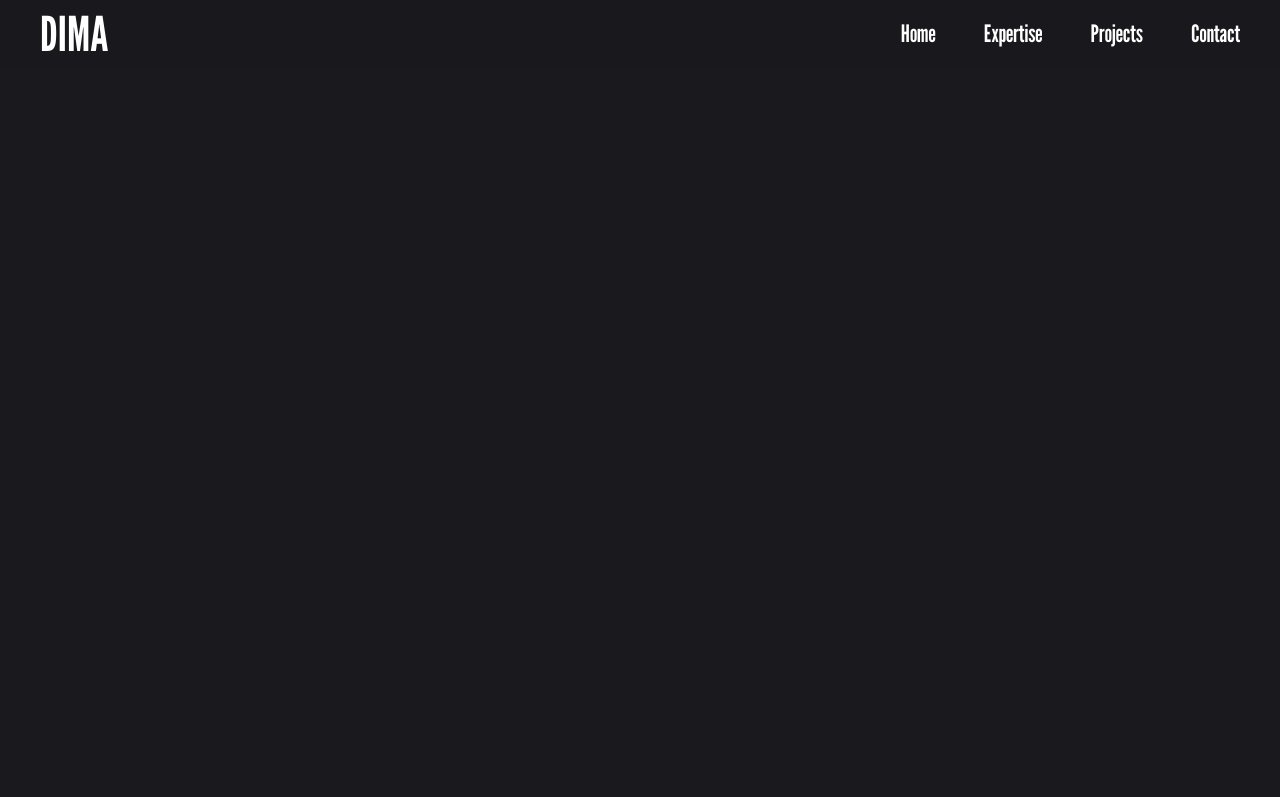
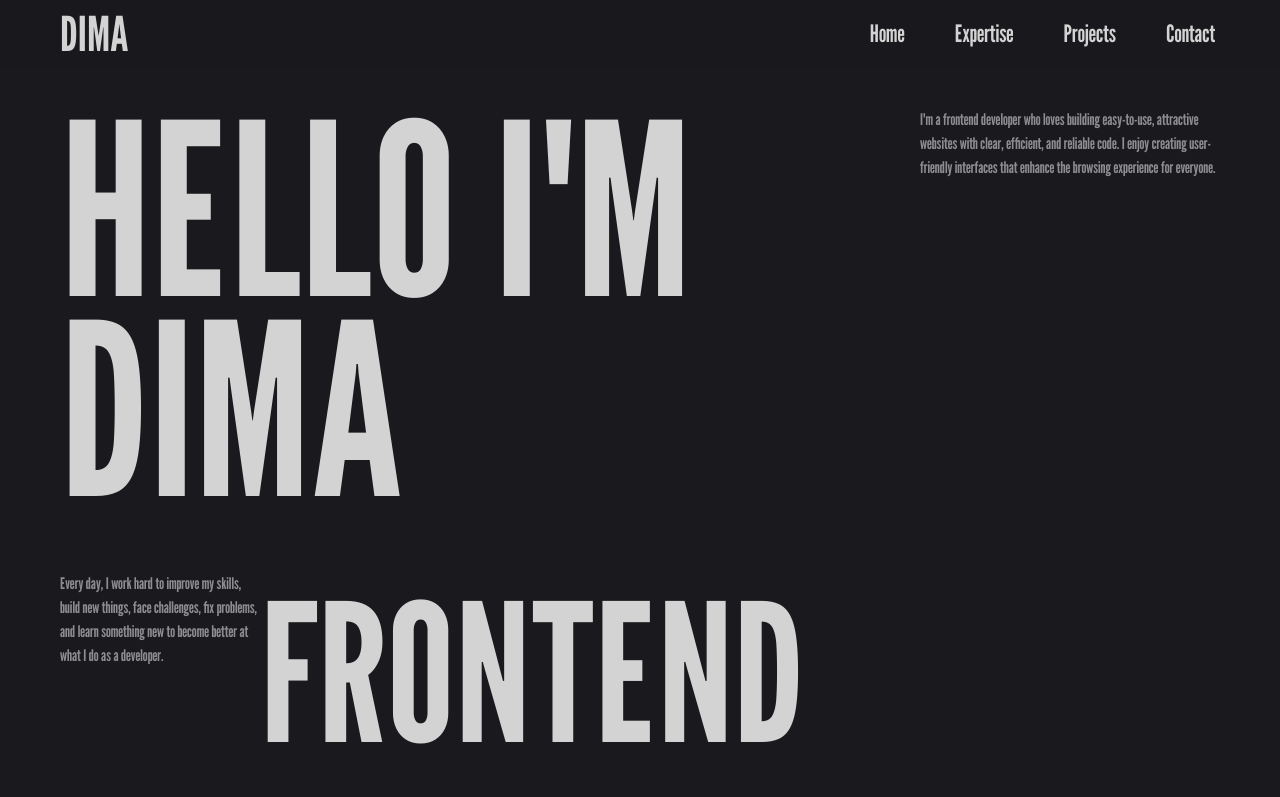
Before and after one commit to DimaShamoev/Web_Portfolio, a React (Vite) app: page / in a window 1280 px wide. Shown: the top 797 px of the page. Built offline with nearby package versions, Linux system fonts and the light colour scheme.

Commit message:
made landing

```diff
--- a/src/App.tsx
+++ b/src/App.tsx
@@ -3,7 +3,7 @@ import { routes } from "./routes/routes"
 
 const App: React.FunctionComponent = () => {
     return (
-        <div className="App text-white">
+        <div className="App ">
             <RouterProvider router={routes} />
         </div>
     )
--- a/src/animations/headerAnimations.ts
+++ b/src/animations/headerAnimations.ts
@@ -1,5 +1,5 @@
 export const headerTopToBottomAnim = {
-    initial: { y: -50, opacity: 0, scale: 0.95 },
+    initial: { y: -50, opacity: 0, scale: 0.9 },
     animate: {
         y: 0,
         opacity: 1,
@@ -8,8 +8,8 @@ export const headerTopToBottomAnim = {
             type: "spring",
             stiffness: 100,
             damping: 15,
-            duration: 2,
-            delay: 0.3,
+            duration: 1.5,
+            delay: 0.6,
         },
     },
 };
--- /dev/null
+++ b/src/animations/layoutAnimation.ts
@@ -0,0 +1,13 @@
+export const appear = {
+    initial: { y: '100vh', opacity: 0, borderRadius: '50%' },
+    animate: {
+        y: 0,
+        opacity: 1,
+        borderRadius: 0,
+        transition: {
+            type: "tween",
+            ease: "easeOut",
+            duration: 0.8,
+        },
+    },
+}
--- a/src/components/Header.tsx
+++ b/src/components/Header.tsx
@@ -2,6 +2,7 @@ import { IoMenu } from "react-icons/io5"
 import Container from "./Container"
 import { headerTopToBottomAnim } from "../animations/headerAnimations"
 import { motion } from "framer-motion";
+import AnimatedLinks from "./UI/AnimatedLinks";
 
 const Header: React.FunctionComponent = () => {
     return (
@@ -22,11 +23,11 @@ const Header: React.FunctionComponent = () => {
                         variants={headerTopToBottomAnim}
                         className="nav flex items-center"
                     >
-                        <ul className="hidden items-center text-2xl gap-12 sm:flex">
-                            <li><a href="#">Home</a></li>
-                            <li><a href="#">Expertise</a></li>
-                            <li><a href="#">Projects</a></li>
-                            <li><a href="#">Contact</a></li>
+                        <ul className="hidden items-center text-2xl gap-10 sm:flex">
+                            <AnimatedLinks link="#">Home</AnimatedLinks>
+                            <AnimatedLinks link="#">Expertise</AnimatedLinks>
+                            <AnimatedLinks link="#">Projects</AnimatedLinks>
+                            <AnimatedLinks link="#">Contact</AnimatedLinks>
                         </ul>
                         <span className="cursor-pointer text-2xl sm:hidden"><IoMenu /></span>
                     </motion.nav>
--- /dev/null
+++ b/src/components/UI/AnimatedLinks.tsx
@@ -0,0 +1,17 @@
+
+interface IAnimatedLinksProps {
+    children: React.ReactNode
+    link: string
+}
+
+const AnimatedLinks: React.FunctionComponent<IAnimatedLinksProps> = ({ children, link }) => {
+    return (
+        <li>
+            <a href={link} className="animated-link">
+                {children}
+            </a>
+        </li>
+    )
+}
+
+export default AnimatedLinks
--- a/src/components/layout/Layout.tsx
+++ b/src/components/layout/Layout.tsx
@@ -1,14 +1,22 @@
 import { Outlet } from "react-router-dom"
+import { motion } from 'framer-motion'
 import Header from "../Header"
+import { appear } from "../../animations/layoutAnimation"
 
 const Layout = () => {
+
     return (
-        <div>
+        <motion.div
+            initial='initial'
+            animate='animate'
+            variants={appear}
+            className="flex flex-col min-h-screen bg-[#1A191D] overflow-hidden"
+        >
             <Header />
-            <div className="main">
+            <div className="main flex flex-1 w-full container">
                 <Outlet />
             </div>
-        </div>
+        </motion.div>
     )
 }
 
--- a/src/index.css
+++ b/src/index.css
@@ -8,7 +8,8 @@ html {
 }
 
 body {
-    background-color: #1A191D;
+    background-color: #d3d3d3;
+    color: #d3d3d3;
     font-family: "League Gothic", sans-serif;
 }
 
@@ -20,11 +21,15 @@ body {
 }
 
 .box-padding {
-    padding: 20px 40px;
+    padding: 20px 60px;
+}
+
+.xl-box-padding {
+    padding: 40px 60px;
 }
 
 .sm-box-padding {
-    padding: 10px 40px;
+    padding: 10px 60px;
 }
 
 /* Loader */
@@ -65,6 +70,34 @@ body {
     }
 }
 
+/* header links */
+.animated-link {
+    position: relative;
+    padding: 8px 5px;
+
+    &::before {
+        content: '';
+        position: absolute;
+        bottom: 0;
+        left: 0;
+        width: 0;
+        height: 2.5px;
+        background-color: white;
+        transition: width 0.25s ease-in-out;
+    }
+
+    &:hover::before {
+        width: 100%;
+        left: 0;
+    }
+
+    &:not(:hover)::before {
+        left: auto;
+        width: 0;
+        right: 0;
+    }
+}
+
 /* Media Query */
 @media screen and (max-width: 640px) {
     .box-padding {
@@ -74,4 +107,8 @@ body {
     .sm-box-padding {
         padding: 10px 20px;
     }
+
+    .xl-box-padding {
+        padding: 20px 20px;
+    }
 }
--- a/src/pages/Home.tsx
+++ b/src/pages/Home.tsx
@@ -1,7 +1,22 @@
 const Home: React.FunctionComponent = () => {
     return (
-        <div className="home">
-
+        <div className="home w-full xl-box-padding flex flex-col gap-16">
+            <div className="text flex items-start justify-between">
+                <div className="large-txt uppercase text-[15em] leading-50">
+                    hello i'm Dima
+                </div>
+                <div className="small-text w-full max-w-[300px] text-white/50">
+                    I'm a frontend developer who loves building easy-to-use, attractive websites with clear, efficient, and reliable code. I enjoy creating user-friendly interfaces that enhance the browsing experience for everyone.
+                </div>
+            </div>
+            <div className="text flex items-start justify-between flex-row-reverse">
+                <div className="large-txt uppercase text-[12em] leading-50">
+                    frontend developer
+                </div>
+                <div className="small-text w-full max-w-[200px] text-white/50">
+                    Every day, I work hard to improve my skills, build new things, face challenges, fix problems, and learn something new to become better at what I do as a developer.
+                </div>
+            </div>
         </div>
     )
 }
```
